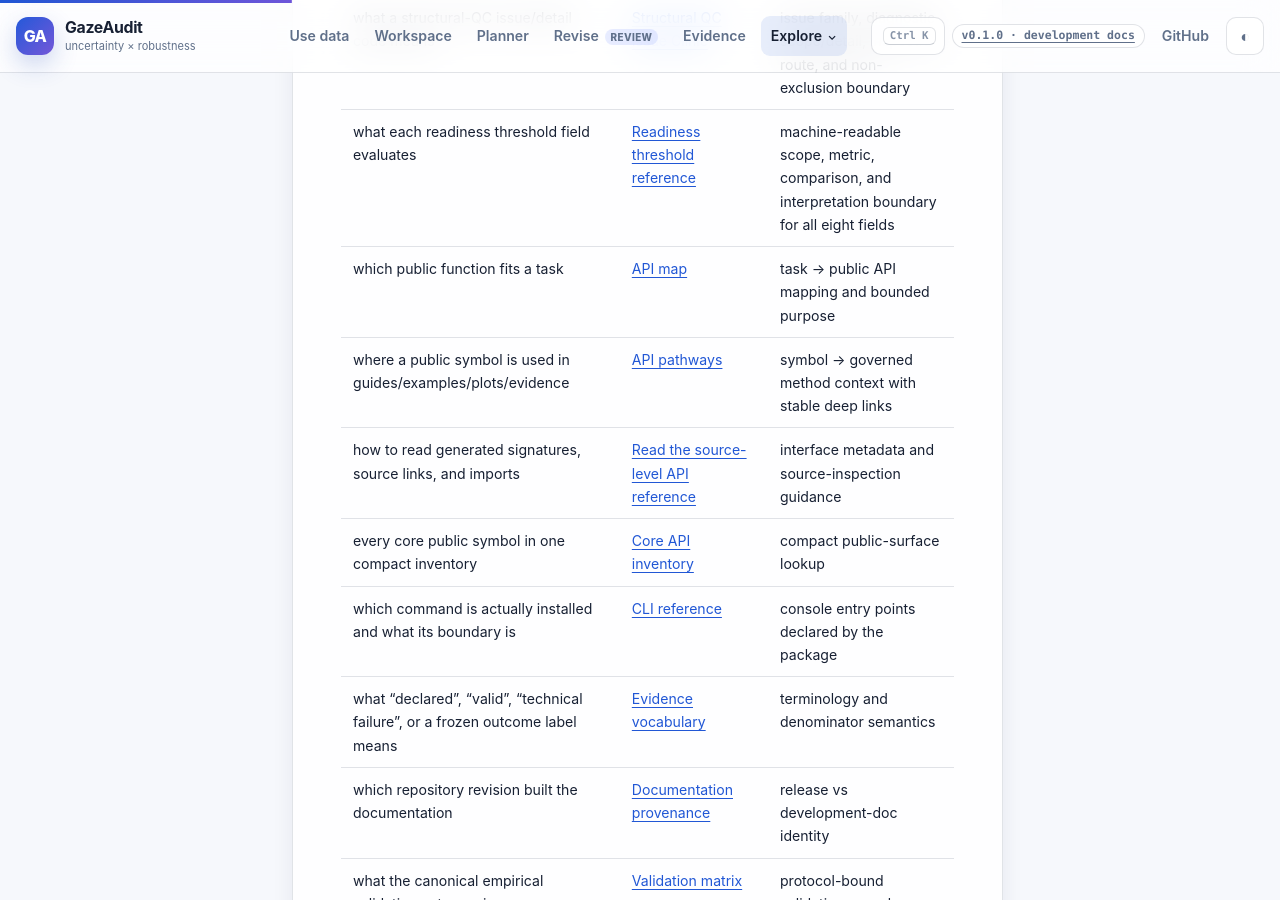
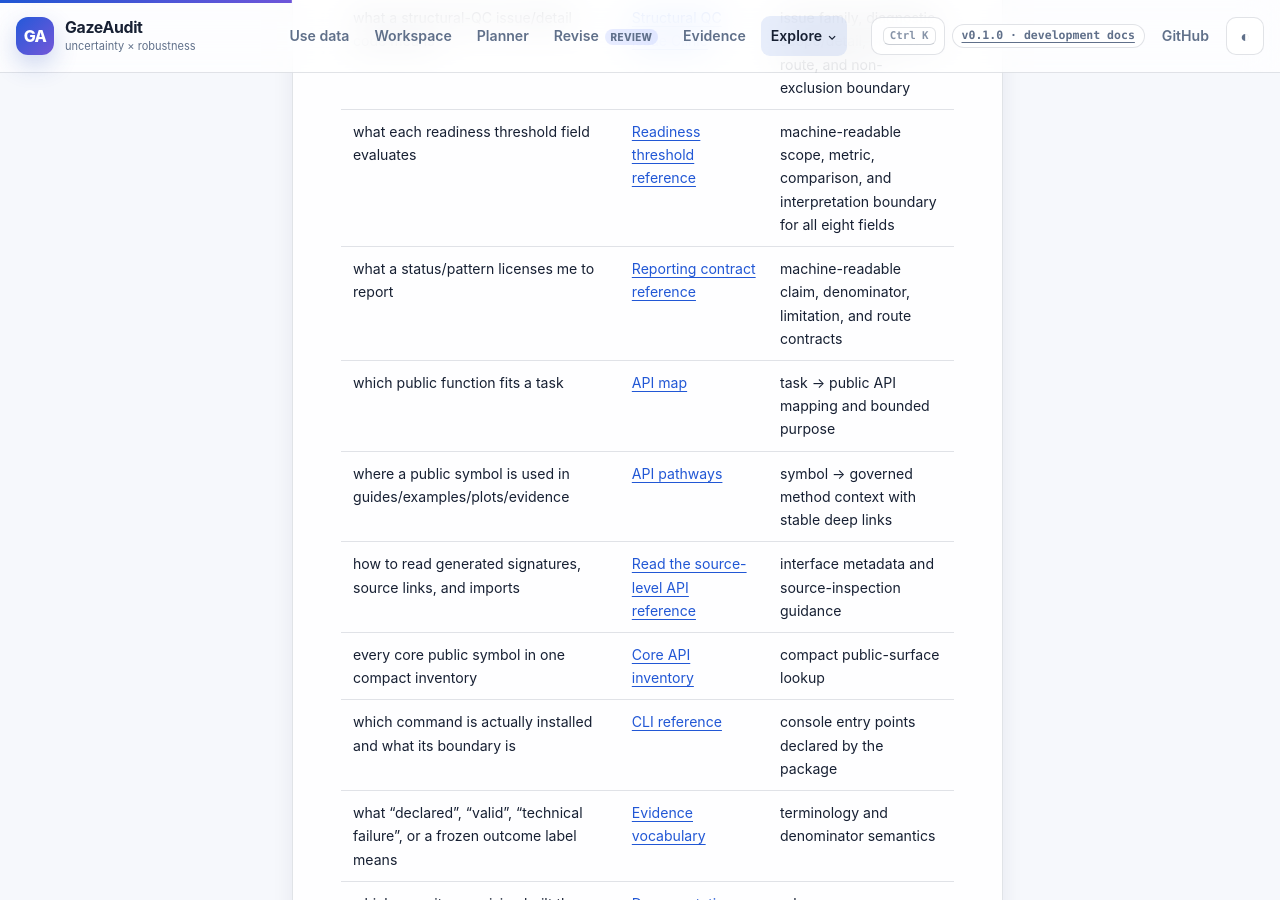
Before and after one commit to stefanosbalaskas/GazeAudit, a Jekyll site: the page built from docs/reference/index.md, in a window 1280 px wide and 900 px high, scrolled down 1321 px. Built offline with Jekyll 4.4.1, drawn with Linux system fonts in a browser that asks for light colours.

Commit message:
docs: add reporting contract reference

```diff
--- a/docs/reference/index.md
+++ b/docs/reference/index.md
@@ -26,6 +26,7 @@ These pages describe public APIs, installed commands, status vocabulary, softwar
 | what fields the documentation-side mapping record contains | [Data-mapping JSON Schema]({{ '/assets/data-mapping-record.schema.json' | relative_url }}) | machine-readable structure of `gazeaudit-data-mapping-record-v1`, not scientific validity |
 | what a structural-QC issue/detail code means | [Structural QC Issue Clinic]({{ '/docs/reference/qc-issue-clinic/' | relative_url }}) | issue family, diagnostic scope/detail, inspection route, and non-exclusion boundary |
 | what each readiness threshold field evaluates | [Readiness threshold reference]({{ '/assets/readiness-threshold-reference.json' | relative_url }}) | machine-readable scope, metric, comparison, and interpretation boundary for all eight fields |
+| what a status/pattern licenses me to report | [Reporting contract reference]({{ '/assets/reporting-contract-reference.json' | relative_url }}) | machine-readable claim, denominator, limitation, and route contracts |
 | which public function fits a task | [API map]({{ '/docs/reference/api-map/' | relative_url }}) | task → public API mapping and bounded purpose |
 | where a public symbol is used in guides/examples/plots/evidence | [API pathways]({{ '/docs/reference/api-pathways/' | relative_url }}) | symbol → governed method context with stable deep links |
 | how to read generated signatures, source links, and imports | [Read the source-level API reference]({{ '/docs/guides/read-api-reference/' | relative_url }}) | interface metadata and source-inspection guidance |
```
